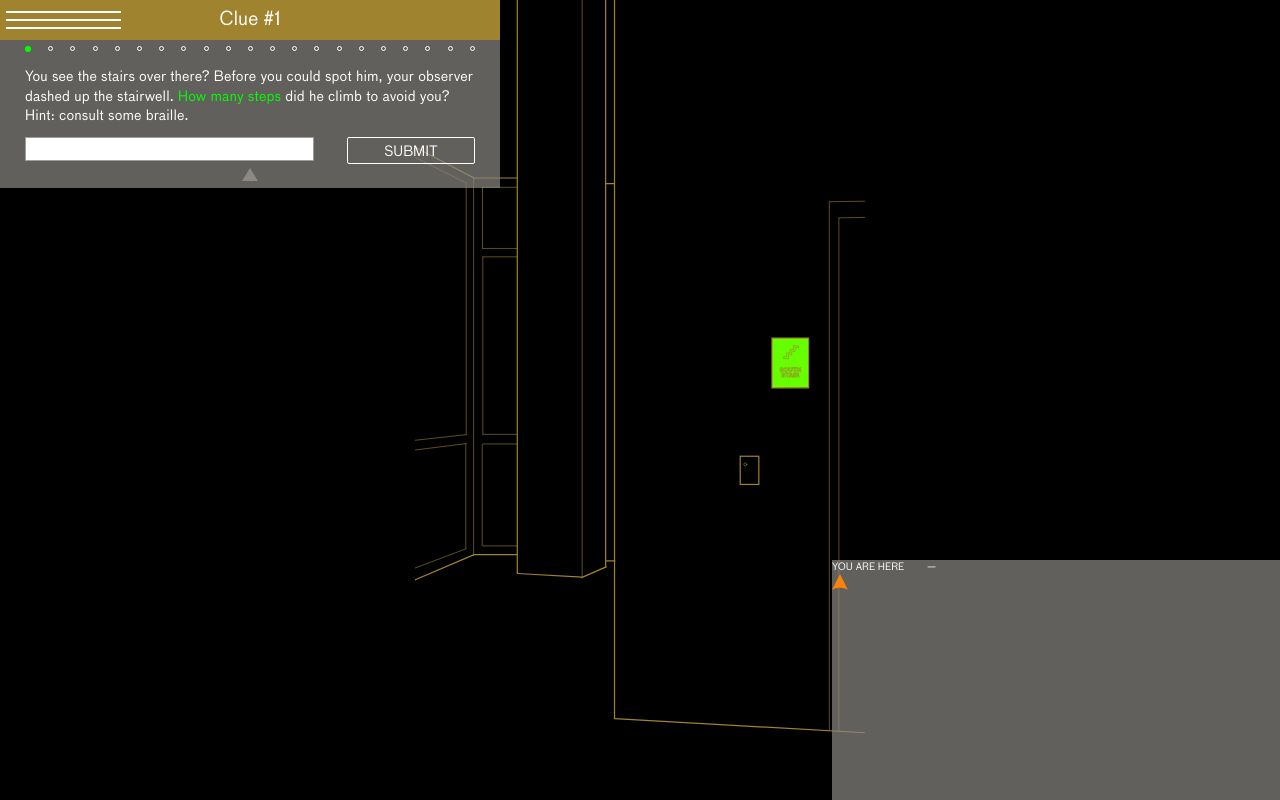
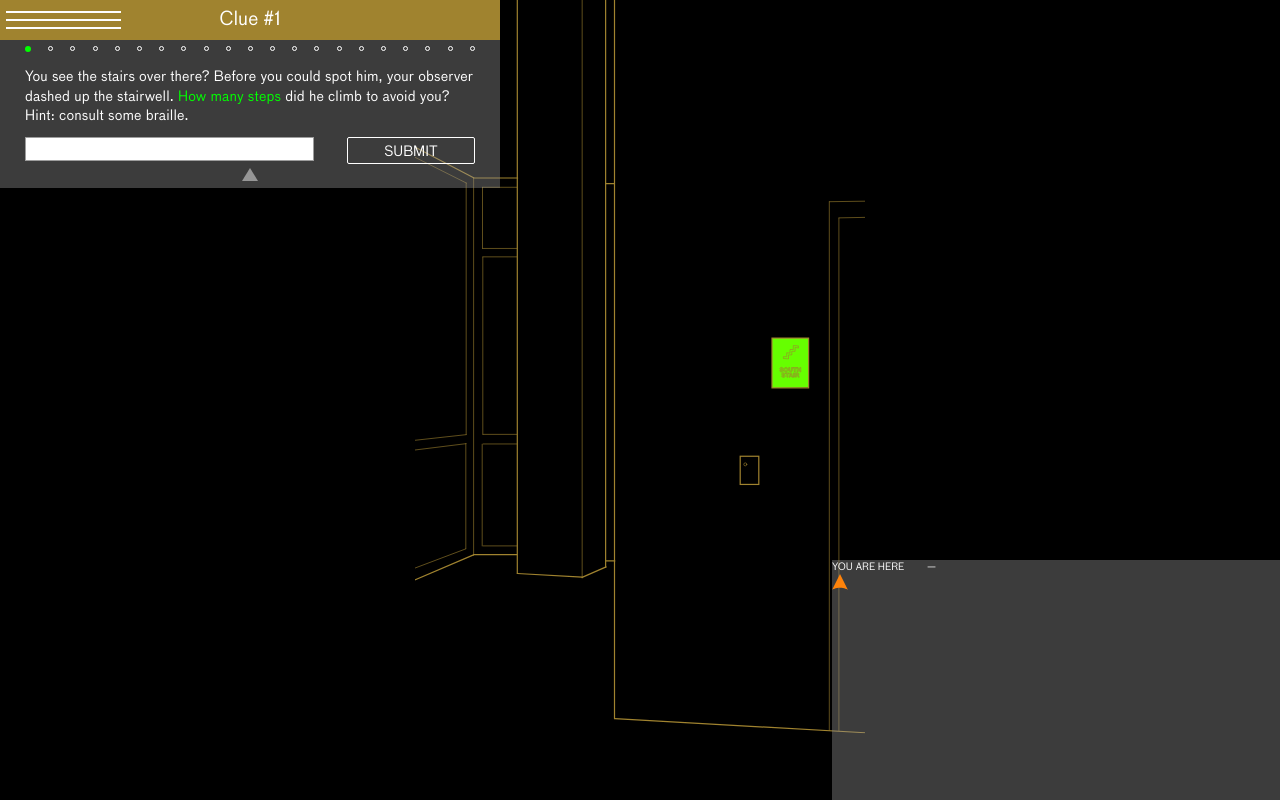
Before and after one commit to yoshi22g/watching, a plain HTML site: page 1.html in a window 1280 px wide. Drawn offline with nearby package versions, Linux system fonts and the light colour scheme.

Commit message:
change grey and error red
change grey and red

```diff
--- a/css/main1.scss
+++ b/css/main1.scss
@@ -19,11 +19,11 @@
 //colors
 $gold: #A0832F;
 $green: rgb(0,255,0);
-$grey-trans: rgba(140, 137, 132, .7);
-$grey: rgb(140, 137, 132);
+$grey-trans: rgba(150, 150, 150, .4);
+$grey: rgb(150, 150, 150);
 $input-color: #9D9D9D;
 $active: #8500A5;
-$error: #EC3092;
+$error: #f92772;
 //font stacks
 $font1: 'FF-Bau', 'Helvetica Neue', helvetica, arial, sans-serif;
 
```
Also changed, not shown: css/main1.css.
